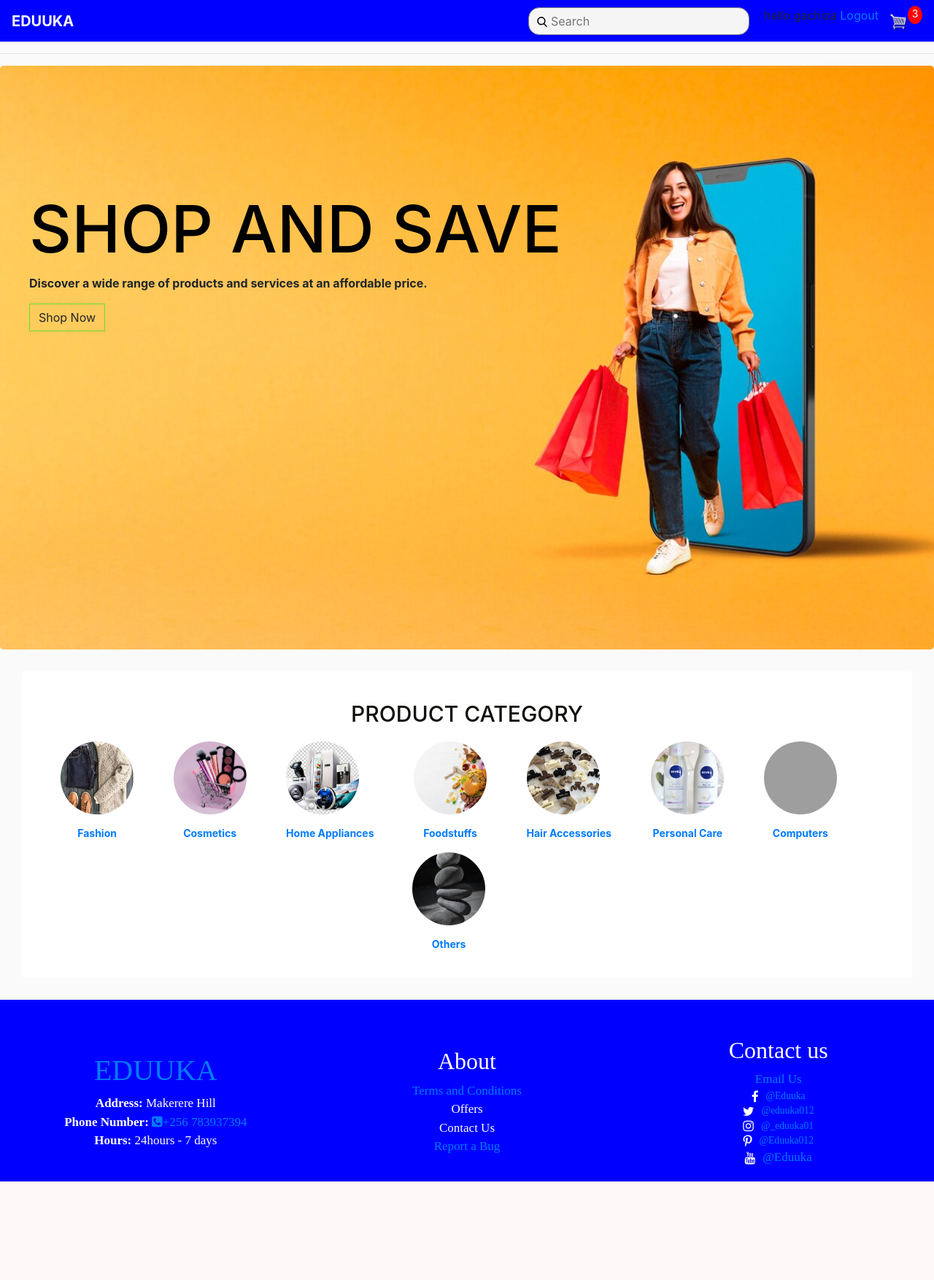
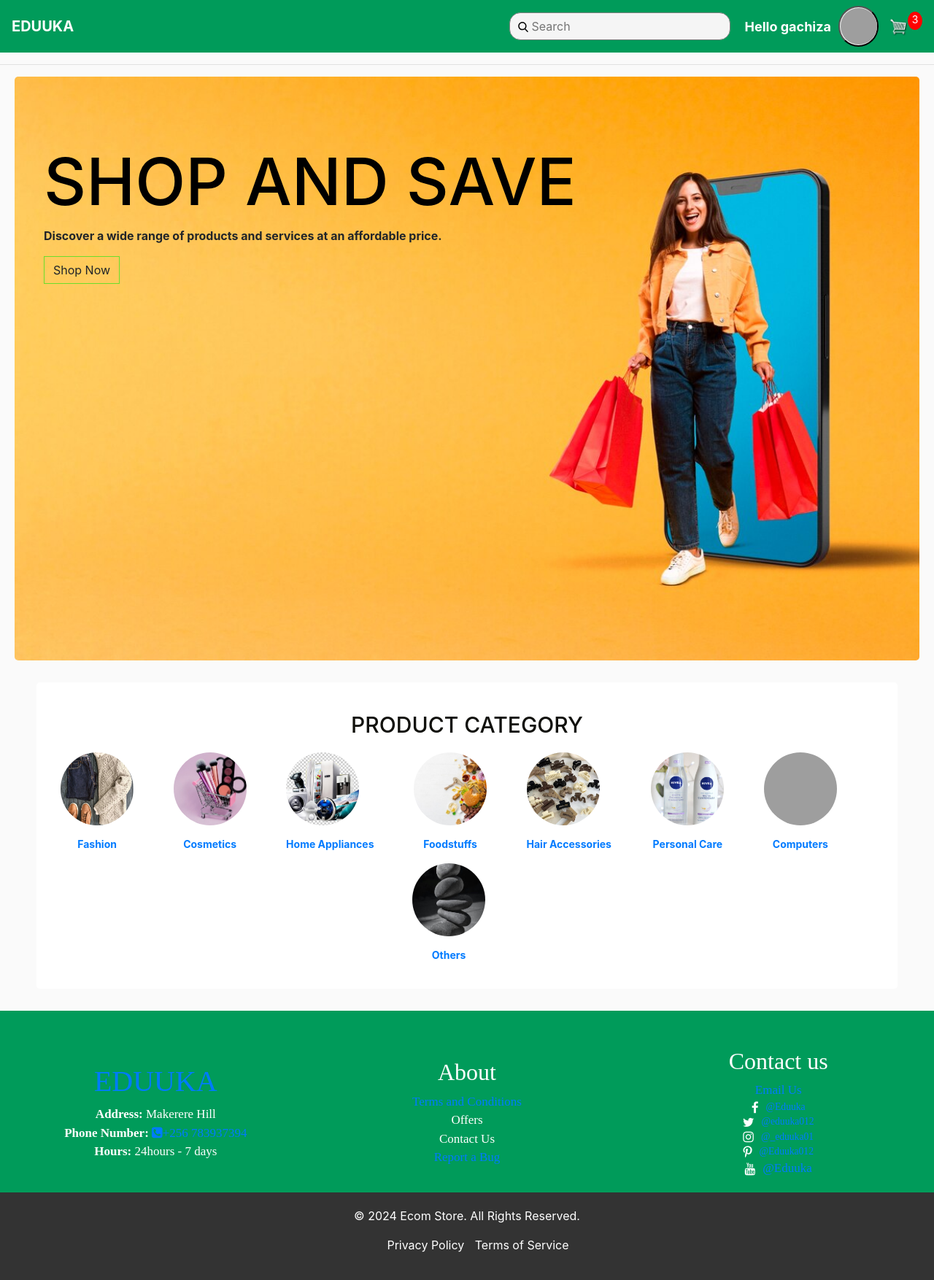
Before and after one commit to gachiza/onlineshop, a Django app: page /myecommerce/home/ in a window 1280 px wide. Shown: the whole page at 73% size. Before the commit the page ends 1619 px from the top, so only its background shows below. Run offline with Django 5.2, Linux system fonts and the light colour scheme; a user stored in the database is signed in; some libraries are stand-ins or nearby versions; grey boxes are pictures that could not be loaded.

Commit message:
New changes.

```diff
--- a/myecommerce/templates/ecommerce/cart.html
+++ b/myecommerce/templates/ecommerce/cart.html
@@ -33,4 +33,5 @@
 		<div style="flex:1"><p>${{item.get_total}}</p></div>
 	</div>
     {% endfor %}
-{%endblock content %}
+</div>
+{% endblock content %}
--- a/myecommerce/templates/ecommerce/main.html
+++ b/myecommerce/templates/ecommerce/main.html
@@ -75,7 +75,16 @@ const csrftoken = getToken('csrftoken');
       <div class="form-inline my-2 my-lg-0">
 
         {% if user.is_authenticated %}
-      <p>hello {{user.username}} <a href="{% url 'logout' %}">Logout</a></p>
+
+      </div>
+          <div class="profile-name">Hello {{user.username}}</div>
+          <div class="logout-profile-dropdown">
+              <button class="profile-button"><img src="{% static 'images/abc.jpg' %}" class="profile"></button>
+              <div class="dropdown-content">
+                  <a href="#">Profile</a>
+                  <a href="{% url 'logout' %}">Logout</a>
+              </div>
+          </div>
         {% else %}
         <a href="{% url 'login'%}"class="btn btn-warning login-btn">Login</a>
         {% endif %}
@@ -88,34 +97,31 @@ const csrftoken = getToken('csrftoken');
       </div>
     </div>
   </nav>
-
-
-
       <hr>
-
-         <div class="">
+        <div class="block-content">
                 {% block content %}
 
 
                 {% endblock content %}
+        </div>
         <script src="{% static 'js/cart.js' %}"></script>
+
         <footer>
             <div class="contacts">
               <h1><a href="#top">EDUUKA</a></h1>
               <span><strong>Address: </strong>Makerere Hill</span>
               <span><strong>Phone Number: </strong><a href="tel:+256 783937394"><i class="fa fa-phone-square" aria-hidden="true"></i>+256 783937394</a></span>
-
-
               <span><strong>Hours: </strong>24hours - 7 days</span>
             </div>
+
             <div class="about">
               <h2>About</h2>
               <span><a href="{% url 'terms_and_conditions' %}">Terms and Conditions</a></span>
               <span>Offers</span>
               <span>Contact Us</span>
               <span><a href="{% url 'bug_report' %}">Report a Bug</a></span>
+            </div>
 
-                </div>
             <div class="reachout">
               <h2>Contact us</h2>
               <a href="mailto:abdulssekyanzi@gmail.com" class="email-link">Email Us</a>
@@ -126,13 +132,12 @@ const csrftoken = getToken('csrftoken');
               <span><i class="fa fa-youtube"></i><small></small><a href="mailto:abdulssekyanzi@gmail.com" class="email-link">@Eduuka</a></span>
             </div>
         </footer>
-
-
-
-
-
-
-         </div>
+        <div class="copyright">
+          <p>&copy; 2024 Ecom Store. All Rights Reserved.</p>
+          <ul>
+              <li><a href="#">Privacy Policy</a></li>
+              <li><a href="#">Terms of Service</a></li>
+          </ul>
       </div>
   </body>
 </html>
--- a/static/css/main.css
+++ b/static/css/main.css
@@ -27,7 +28,7 @@ h1,h2,h3,h4,h5,h6{
 }
 
 .bg-dark{
-	background-color:blue!important;
+	background-color:rgb(0, 155, 90)!important;
 }
 
 #cart-icon{
@@ -100,7 +101,58 @@ h1,h2,h3,h4,h5,h6{
 	display: none!important;
 }
 
+.block-content {
+  margin: 0px 20px 0px 20px;
+}
 
+.profile {
+  border-radius: 50px;
+  width: 50px;
+  height: 50px;
+  margin: 0px 5px 0px -5px;
+
+  padding: 0px;
+}
+
+.profile-button {
+  border-radius: 60px;
+  width: 55px;
+  margin-left: 10px;
+}
+
+.profile-name {
+  color: white;
+  font-size: 18px;
+  font-weight: bold;
+  margin-bottom: 10px;
+  margin-top: 10px;
+}
+.logout-profile-dropdown {
+  position: relative;
+  display: inline-block;
+}
+.dropdown-content {
+  border-radius: 20px;
+  display: none;
+  position: absolute;
+  background-color: #f9f9f9;
+  min-width: 90px;
+  box-shadow: 0px 8px 16px 0px rgba(0,0,0,0.2);
+  z-index: 1;
+}
+.dropdown-content a {
+  color: black;
+  padding: 12px 16px;
+  text-decoration: none;
+  display: block;
+}
+.dropdown-content a:hover {
+  border-radius: 20px;
+  background-color: #f1f1f1;
+}
+.logout-profile-dropdown:hover .dropdown-content {
+  display: block;
+}
 
 .hero {
     display: grid;
@@ -112,7 +164,7 @@ h1,h2,h3,h4,h5,h6{
 }
 
 .container {
-    padding: 150px 0px 100px 20px;
+    padding: 70px 0px 100px 20px;
 }
 
 .welcome {
@@ -405,36 +450,17 @@ section {
     background-color: white;
   }
 
-
-
-footer {
-    background-color: white;
-    color: #fff;
-    text-align: center;
-    padding: 20px 0;
+.container-t {
+  width: 100%;
+  height: 100%;
+  margin: 0 auto;
+  margin-bottom: 20px;
+  background-color: #e7edde;
+  padding: 10px;
+  border-radius: 8px;
+  box-shadow: 0 2px 5px rgba(0, 0, 0, 0.1);
 }
-
-footer ul {
-    list-style: none;
-    margin-top: 10px;
-}
-
-footer ul li {
-    display: inline;
-    margin-right: 10px;
-}
-
-footer ul li a {
-    color: #fff;
-    text-decoration: none;
-}
-
-footer ul li a:hover {
-    text-decoration: underline;
-}
-
-
-
+.
 
 * {
 	margin:0;
@@ -447,7 +473,7 @@ footer {
 	flex-direction: row;
 	font-family:"Poppins";
 	color:white;
-	background-color:blue;
+	background-color: rgb(0, 155, 90);
 	padding-top:50px;
 	padding-bottom:20px;
 	font-size:17px;
@@ -482,3 +508,29 @@ footer {
 .register-btn {
   border-radius: 10px;
 }
+
+.copyright {
+  background-color: #333;
+  color: #fff;
+  text-align: center;
+  padding: 20px 0;
+}
+
+.copyright ul {
+  list-style: none;
+  margin-top: 10px;
+}
+
+.copyright ul li {
+  display: inline;
+  margin-right: 10px;
+}
+
+.copyright ul li a {
+  color: #fff;
+  text-decoration: none;
+}
+
+.copyright ul li a:hover {
+  text-decoration: underline;
+}
```
Also changed, not shown: other parts of static/css/main.css (+49 -55 lines), myecommerce/templates/ecommerce/home.html (+46 -0 lines), myecommerce/templates/ecommerce/store.html (+8 -12 lines), myecommerce/templates/terms_and_conditions.html (+5 -44 lines), static/js/Home-slideshow.js (added, +14 -0 lines), db.sqlite3, static/images/61DWZVv90qL._AC_UY1000_.jpg (added), static/images/71LbzzDezeL._AC_UF8941000_QL80_.jpg (added), static/images/Sffe333438e9f4b139a8484288eb6265cg.jpg_720x720q80.jpg (added), static/images/Shopper-2.png (added), static/images/Shopper-3.png (added), static/images/Shopper-4.png (added), static/images/Shopper.png (added), static/images/Shopping-bags.png (added), 2 more files. Lines whose indentation alone changed are shown as unchanged.
